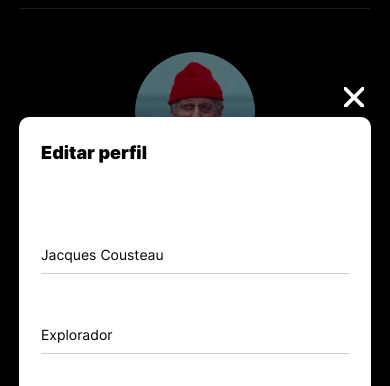
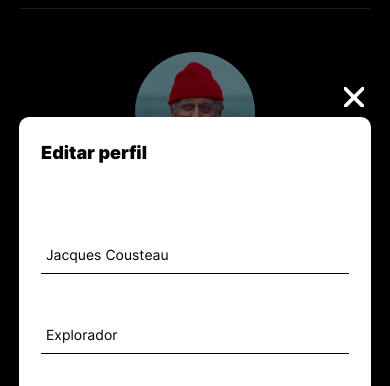
Before and after one commit to XxzanrockxX/web_project_around_es, a plain HTML site: page index.html in a window 390 px wide. Both pictures are taken after a click on the button 302 px from the left and 296 px from the top of the page. Shown: the part 76-462 px from the top of the page. Drawn offline with Linux system fonts and the light colour scheme; grey boxes are pictures that could not be loaded.

Commit message:
Refactor popup styles and enhance responsiveness; update DOM elements section in index.js

```diff
--- a/blocks/popup.css
+++ b/blocks/popup.css
@@ -1,3 +1,4 @@
+/* ----------------------------- Popup overlay ----------------------------- */
 .popup {
   font-family: "Inter", Arial, sans-serif;
   align-items: center;
@@ -11,6 +12,7 @@
   display: none;
 }
 
+/* Button inside popup (submit/close etc.) */
 .popup__button {
   width: 100%;
   height: 50px;
@@ -31,6 +33,7 @@
   cursor: pointer;
 }
 
+/* Close control for popup */
 .popup__close {
   width: 35px;
   height: 35px;
@@ -49,6 +52,7 @@
   opacity: 0.6;
 }
 
+/* Content box within popup */
 .popup__content {
   max-width: 430px;
   width: 100%;
@@ -68,11 +72,11 @@
   width: 100%;
   height: 47px;
   border: 0;
-  border-bottom: 1px solid rgba(0, 0, 0, 0.2);
+  border-bottom: 1px solid #000000;
   font-size: 14px;
   line-height: 17px;
   box-sizing: border-box;
-  padding: 10px 0 0;
+  padding: 10px 0 0 5px;
   margin-top: 10px;
 
 }
@@ -118,6 +122,7 @@
   margin: 0;
 }
 
+/* Responsive tweaks for small screens */
 @media screen and (max-width: 544px) {
   .popup {
     bottom: 112px;
@@ -159,6 +164,7 @@
   }
 }
 
+/* Error message text */
 .popup__error {
   color: #ff0000;
   font-size: 12px;
@@ -176,6 +182,7 @@
 .popup__input_type_error {
   border-bottom: 1px solid #ff0000;
 }
+/* Disabled button state */
 .popup__button_disabled {
   background: white;
   color: rgba(0, 0, 0, 0.2);
--- a/scripts/index.js
+++ b/scripts/index.js
@@ -1,3 +1,4 @@
+/* === DOM ELEMENTS === */
 const editButton = document.querySelector('.profile__edit-button');
 const editPopup = document.querySelector('#edit-popup');
 const cardsContainer = document.querySelector('.cards__list');
@@ -16,6 +17,7 @@ const popupImage = imagePopup.querySelector('.popup__image');
 const popupCaption = imagePopup.querySelector('.popup__caption');
 const closeImagePopupButton = imagePopup.querySelector('.popup__close');
 
+/* Initial card data for rendering */
 const  initialCards = [
   {
     name: "Valle de Yosemite",
@@ -273,11 +275,13 @@ function handleAddCardFormSubmit(evt) {
 
 }
 
+/* Render default cards and attach global event listeners */
 initialCards.forEach((item) => {
   renderCard(item, cardsContainer);
 });
 
 
+// open add-card popup when '+' button clicked
 addCardButton.addEventListener('click', () => {
   addCardForm.reset();
 
```
